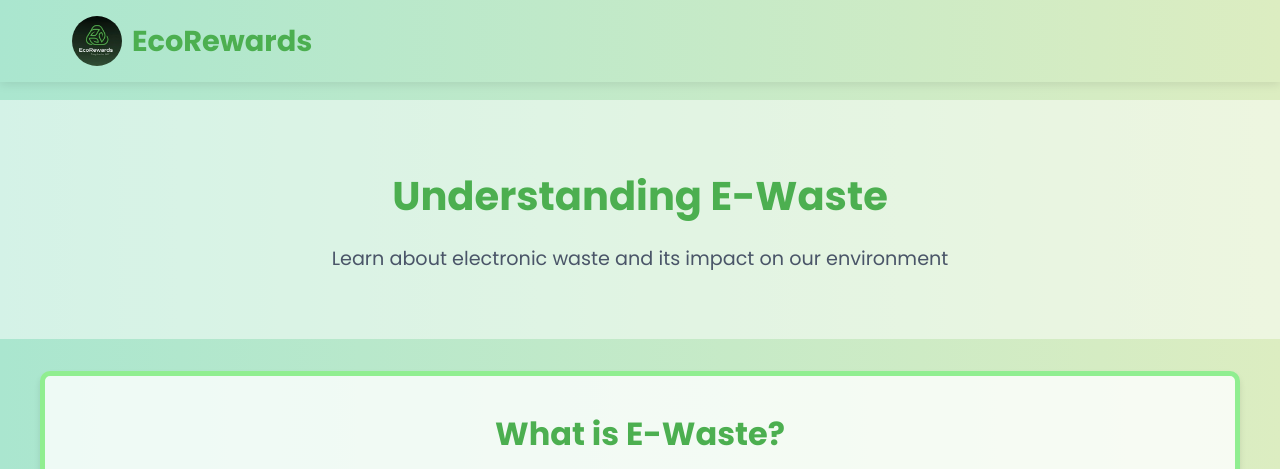
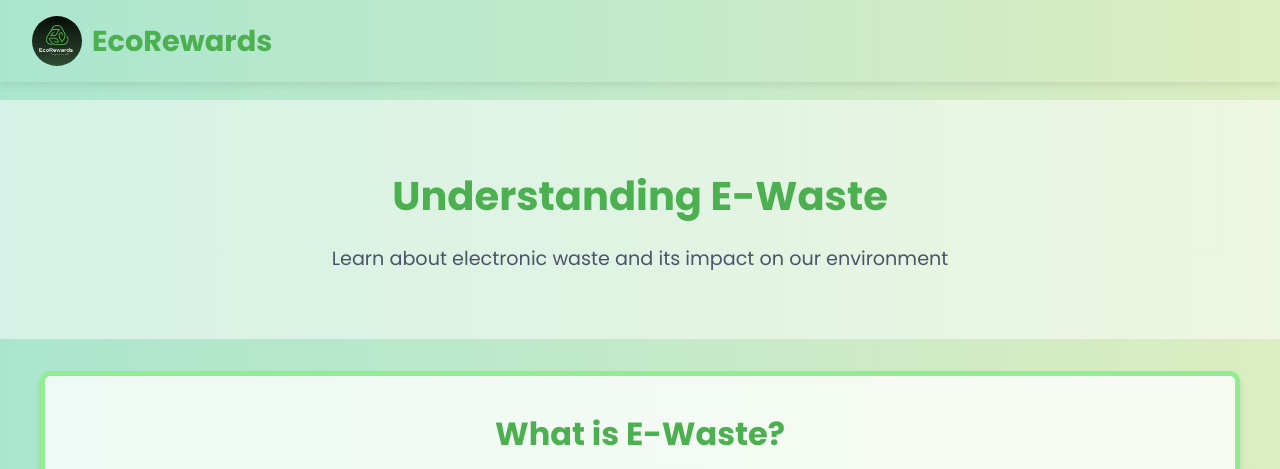
Before and after one commit to Shivanshu48/Turning-E-Waste-into-Rewards, a plain HTML site: page education.html in a window 1280 px wide. Shown: the top 469 px of the page. Drawn offline with Linux system fonts and the light colour scheme.

Commit message:
css change

```diff
--- a/education.css
+++ b/education.css
@@ -38,7 +38,7 @@ header {
 
 nav {
   max-width: 1200px;
-  margin: 0 auto;
+  margin: 0px;
   padding: 0 2rem;
 }
 
@@ -61,7 +61,6 @@ nav {
 .logo h1 {
   font-size: 1.8rem;
   color:var(--primary-color);
-
 }
 
 /* Main content styles */
```
